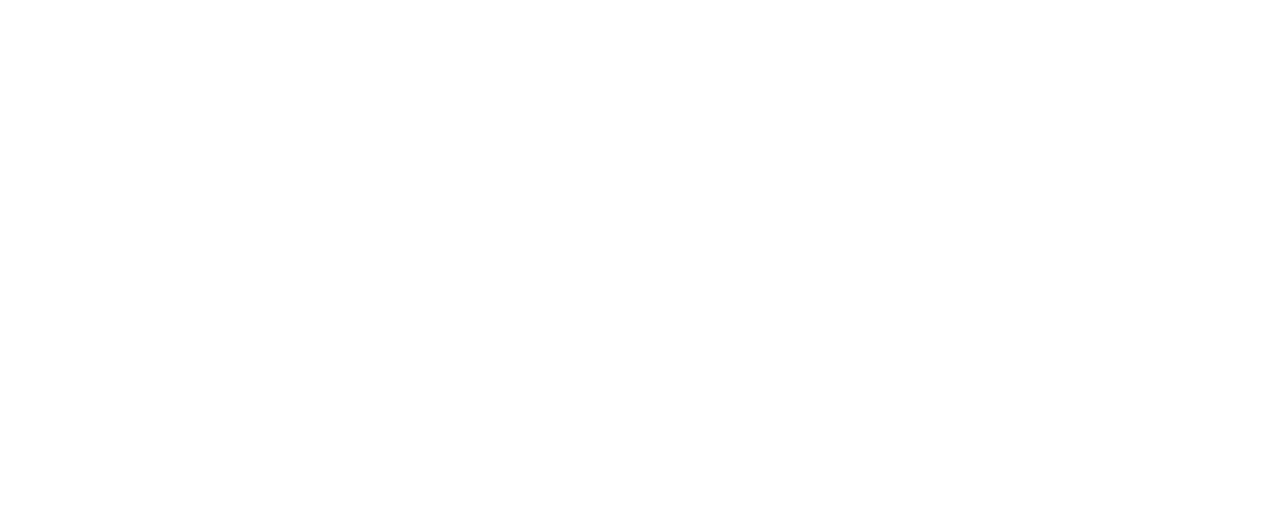
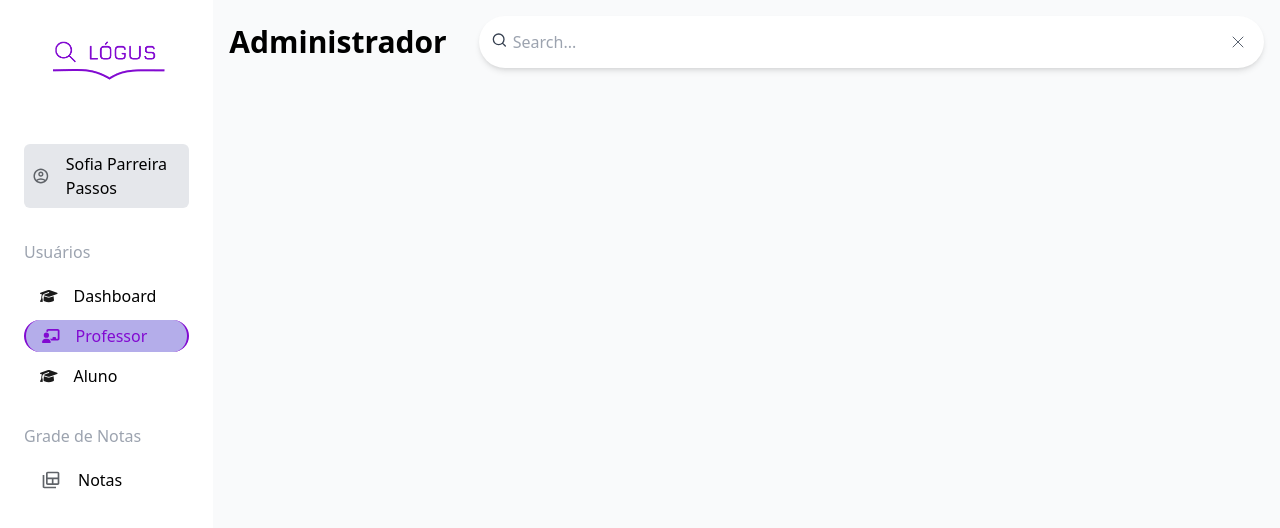
Before and after one commit to smViana19/logus-app-react, a React (Vite) app in the folder client/: page /admin/dashboard in a window 1280 px wide. Before the commit this address had no page. Shown: the top 528 px of the page. Built offline with nearby package versions, Linux system fonts and the light colour scheme.

Commit message:
criação do component inputsearch e admin card top

```diff
--- /dev/null
+++ b/client/src/components/CardsContainers/AdminCardTop.jsx
@@ -0,0 +1,11 @@
+import React from 'react'
+import InputSearch from '../Inputs/InputSearch'
+
+export default function AdminCardTop() {
+    return (
+        <div className="flex items-center mb-8">
+            <h1 className="font-bold text-3xl">Administrador</h1>
+            <InputSearch className="flex-grow ml-8" placeholder="Search..." />
+        </div>
+    )
+}
--- a/client/src/components/Inputs/InputSearch.jsx
+++ b/client/src/components/Inputs/InputSearch.jsx
@@ -0,0 +1,48 @@
+import React from 'react';
+
+export default function InputSearch({ placeholder, className }) {
+    return (
+        <form className={`relative flex-grow ml-4 ${className}`}>
+            <button className="absolute left-2 -translate-y-1/2 top-1/2 p-1">
+                <svg
+                    width="17"
+                    height="16"
+                    fill="none"
+                    xmlns="http://www.w3.org/2000/svg"
+                    role="img"
+                    aria-labelledby="search"
+                    className="w-5 h-5 text-gray-700"
+                >
+                    <path
+                        d="M7.667 12.667A5.333 5.333 0 107.667 2a5.333 5.333 0 000 10.667zM14.334 14l-2.9-2.9"
+                        stroke="currentColor"
+                        strokeWidth="1.333"
+                        strokeLinecap="round"
+                        strokeLinejoin="round"
+                    ></path>
+                </svg>
+            </button>
+            <input
+                className="input rounded-full px-8 py-3 border-2 border-transparent focus:outline-none focus:border-blue-500 placeholder-gray-400 transition-all duration-300 shadow-md w-full"
+                placeholder={placeholder}
+                required
+                type="text"
+            />
+            <button type="reset" className="absolute right-3 -translate-y-1/2 top-1/2 p-1">
+                <svg
+                    xmlns="http://www.w3.org/2000/svg"
+                    className="w-5 h-5 text-gray-700"
+                    fill="none"
+                    viewBox="0 0 24 24"
+                    stroke="currentColor"
+                >
+                    <path
+                        strokeLinecap="round"
+                        strokeLinejoin="round"
+                        d="M6 18L18 6M6 6l12 12"
+                    ></path>
+                </svg>
+            </button>
+        </form>
+    );
+}
--- a/client/src/components/Navs/MenuAdmin.jsx
+++ b/client/src/components/Navs/MenuAdmin.jsx
@@ -4,6 +4,7 @@
 
 export default function MenuAdmin() {
     return (
+
         <nav className='w-2/12 h-screen bg-white px-6'>
             <div className='pt-8 pb-16'>
                 <Logo className="block h-12 w-auto mx-auto fill-current text-gray-800" />
@@ -16,7 +17,15 @@
             </div>
             <p className='text-gray-400 mt-8 mb-4'>Usuários</p>
 
-            <Link className='bg-[#B4ADEA] flex items-center gap-4 border-r-2 border-l-2 border-purplePrimary rounded-2xl px-4 py-1'>
+            <Link className='rounded-2xl px-4 py-1 mt-2 flex items-center gap-4'
+            to="/admin/dashboard">
+                <svg xmlns="http://www.w3.org/2000/svg" height="14" width="17.5" viewBox="0 0 640 512">
+                    <path fill="#1a1a1a" d="M320 32c-8.1 0-16.1 1.4-23.7 4.1L15.8 137.4C6.3 140.9 0 149.9 0 160s6.3 19.1 15.8 22.6l57.9 20.9C57.3 229.3 48 259.8 48 291.9v28.1c0 28.4-10.8 57.7-22.3 80.8c-6.5 13-13.9 25.8-22.5 37.6C0 442.7-.9 448.3 .9 453.4s6 8.9 11.2 10.2l64 16c4.2 1.1 8.7 .3 12.4-2s6.3-6.1 7.1-10.4c8.6-42.8 4.3-81.2-2.1-108.7C90.3 344.3 86 329.8 80 316.5V291.9c0-30.2 10.2-58.7 27.9-81.5c12.9-15.5 29.6-28 49.2-35.7l157-61.7c8.2-3.2 17.5 .8 20.7 9s-.8 17.5-9 20.7l-157 61.7c-12.4 4.9-23.3 12.4-32.2 21.6l159.6 57.6c7.6 2.7 15.6 4.1 23.7 4.1s16.1-1.4 23.7-4.1L624.2 182.6c9.5-3.4 15.8-12.5 15.8-22.6s-6.3-19.1-15.8-22.6L343.7 36.1C336.1 33.4 328.1 32 320 32zM128 408c0 35.3 86 72 192 72s192-36.7 192-72L496.7 262.6 354.5 314c-11.1 4-22.8 6-34.5 6s-23.5-2-34.5-6L143.3 262.6 128 408z" />
+                </svg>
+                <p>Dashboard</p>
+            </Link>
+
+            <Link className='mt-2 bg-[#B4ADEA] flex items-center gap-4 border-r-2 border-l-2 border-purplePrimary rounded-2xl px-4 py-1'>
                 <svg xmlns="http://www.w3.org/2000/svg" height="14" width="17.5" viewBox="0 0 640 512">
                     <path fill="#820ad1" d="M160 64c0-35.3 28.7-64 64-64H576c35.3 0 64 28.7 64 64V352c0 35.3-28.7 64-64 64H336.8c-11.8-25.5-29.9-47.5-52.4-64H384V320c0-17.7 14.3-32 32-32h64c17.7 0 32 14.3 32 32v32h64V64L224 64v49.1C205.2 102.2 183.3 96 160 96V64zm0 64a96 96 0 1 1 0 192 96 96 0 1 1 0-192zM133.3 352h53.3C260.3 352 320 411.7 320 485.3c0 14.7-11.9 26.7-26.7 26.7H26.7C11.9 512 0 500.1 0 485.3C0 411.7 59.7 352 133.3 352z" />
                 </svg>
@@ -31,7 +40,7 @@
             </Link>
 
             <p className='text-gray-400 mt-8 mb-4'>Grade de Notas</p>
-            <Link className='rounded-2xl px-4 py-1 mt-2 flex items-center gap-4' to='/notas'>
+            <Link className='rounded-2xl px-4 py-1 mt-2 flex items-center gap-4' to='/admin/notas'>
                 <svg xmlns="http://www.w3.org/2000/svg" height="20px" viewBox="0 -960 960 960" width="22px" fill="#5f6368">
                     <path d="M320-320h200v-200H320v200Zm0-280h480v-200H320v200Zm280 280h200v-200H600v200Zm-280 80q-33 0-56.5-23.5T240-320v-480q0-33 23.5-56.5T320-880h480q33 0 56.5 23.5T880-800v480q0 33-23.5 56.5T800-240H320ZM160-80q-33 0-56.5-23.5T80-160v-560h80v560h560v80H160Z" />
                 </svg>
--- a/client/src/pages/Admin/DashboardAdm.jsx
+++ b/client/src/pages/Admin/DashboardAdm.jsx
@@ -1,13 +1,9 @@
 import React from 'react';
 import { useSelector } from 'react-redux';
 import { Navigate } from 'react-router-dom';
-import NavLink from '../../components/NavLink'
-import Logo from '../../components/Logo';
-import { Link } from 'react-router-dom';
 import MenuAdmin from '../../components/Navs/MenuAdmin';
-
-
-
+import InputSearch from '../../components/Inputs/InputSearch';
+import AdminCardTop from '../../components/CardsContainers/AdminCardTop';
 
 export default function DashboardAdm() {
   const isLoggedIn = useSelector(state => state.auth.isLoggedIn);
@@ -17,17 +13,12 @@
     }*/
   return (
     <>
-            <div className="min-h-screen bg-gray-50">
-            <MenuAdmin/>
-
-                <main>
-<h1>Notas</h1>
+      <div className="min-h-screen w-screen bg-gray-50 flex">
+        <MenuAdmin />
+        <main className="flex-1 p-4">
+          <AdminCardTop />
         </main>
-
       </div>
-
     </>
-
-
   );
 }
--- a/client/src/pages/Admin/Notas.jsx
+++ b/client/src/pages/Admin/Notas.jsx
@@ -1,11 +1,20 @@
 import React from 'react'
 import MenuAdmin from '../../components/Navs/MenuAdmin'
+import AdminCardTop from '../../components/CardsContainers/AdminCardTop'
 
 export default function Notas() {
   return (
-    <div>
+    <div className="min-h-screen w-screen bg-gray-50 flex">
       <MenuAdmin />
 
+      <main className="flex-1 p-4">
+
+        <AdminCardTop />
+        <h1 className='font-semibold text-2xl'>Grade de Notas</h1>
+        <div>
+          <button>Notas</button>
+        </div>
+      </main>
 
     </div>
   )
--- a/client/src/routes/index.jsx
+++ b/client/src/routes/index.jsx
@@ -29,8 +29,8 @@
                 <Route path="/pomodoro" element={<Pomodoro/>} />
                 <Route path="/agenda" element={<Agenda/>} />
                 <Route path="/areapostagens" element={<AreaPostagens/>} />
-                <Route path="/dashboardAdmin" element={<DashboardAdm/>} />
-                <Route path="/notas" element={<Notas/>} />
+                <Route path="/admin/dashboard" element={<DashboardAdm/>} />
+                <Route path="/admin/notas" element={<Notas/>} />
 
             </Routes>
 
```
Lines whose indentation alone changed are shown as unchanged.
